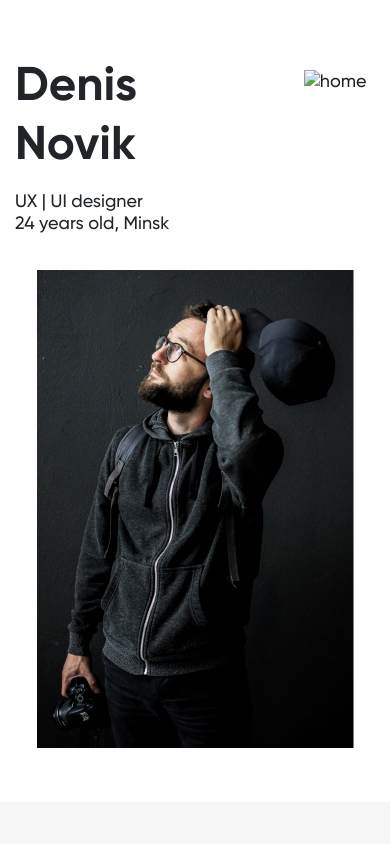
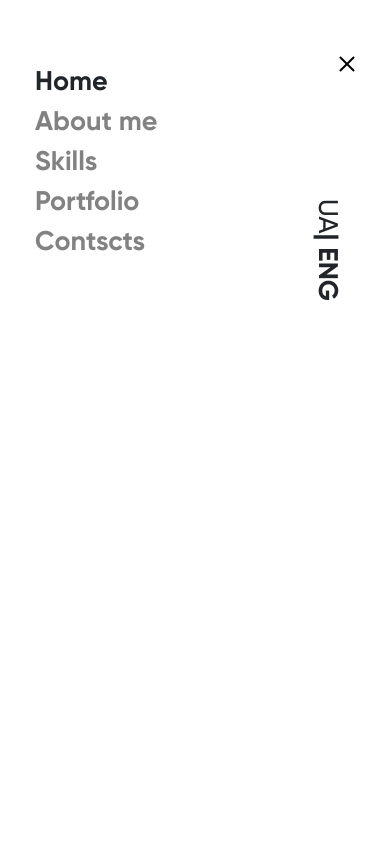
Before and after one commit to martakliastorna/resume.denis, a plain HTML site: page index.html in a window 390 px wide. Both pictures are taken after a click on the element 335 px from the left and 80 px from the top of the page. Shown: the top 844 px of the page. Drawn offline with nearby package versions, Linux system fonts and the light colour scheme.

Commit message:
Add files via upload

```diff
--- a/index.html
+++ b/index.html
@@ -6,6 +6,7 @@
   <meta name="viewport" content="width=device-width, initial-scale=1.0">
   <link rel="stylesheet" href="https://cdn.jsdelivr.net/npm/bootstrap@4.6.2/dist/css/bootstrap.min.css"
     integrity="sha384-xOolHFLEh07PJGoPkLv1IbcEPTNtaed2xpHsD9ESMhqIYd0nLMwNLD69Npy4HI+N" crossorigin="anonymous">
+  <script src="https://code.jquery.com/jquery-3.6.3.min.js"></script>
   <link href="styles/styles.css" rel="stylesheet">
   <title>Document</title>
 </head>
@@ -17,21 +18,24 @@
           <p class="font-bold font-grey"> About me </p>
           <p class="font-bold font-grey"> Skills </p>
           <p class="font-bold font-grey"> Portfolio </p>
-          <p class="font-bold font-grey"> Contacts </p>
+          <p class="font-bold font-grey"> Contscts </p>
         </div>
           <hr>
       </div>
-      <div class="home-icon"><img src="./images/home.png" alt="home"></div>
   </div>
 
 
-<div class="container">
-  <div class=" main-page main-sadow">
-    <p class="font-bold font-max">Denis <br> Novik</p>
-    <p>UX | UI designer <br> 24 years old, Minsk</p>
-    <div class="main-page tansform-p "><p> UA </p><p class="font-bold"> | ENG</p></div>
-  </div>
+<div class="container ">
+  <div class="flex-header">
+  <div class="main-page main-sadow">
+  <p class="font-bold font-max">Denis <br> Novik</p>
+    <p >UX | UI designer <br> 24 years old, Minsk</p>
+    <div class="main-page tansform-p header"><p> UA </p><p class="font-bold"> | ENG</p></div>
 </div>
+  <div class=" header-body"> <div class="header-burger">
+          <span></span>
+        </div></div>
+</div></div>
 <div class="container">
     <img class="img-cont" src="./images/img1.png" alt="foto">
     <img class="img-shadow" src="./images/img1shadow.png" >
@@ -93,21 +97,23 @@
   LinkedIn, Instagram, Behance, Dribble</p>
 </div>
 
-        <div class="none">
-          <div class="text-shadow">
+        <div class=" container shadow header-menu">
+          <div class="flex-head">
+            <div>
             <p class="font-bold"> Home </p>
             <p class="font-bold font-grey"> About me </p>
             <p class="font-bold font-grey"> Skills </p>
             <p class="font-bold font-grey"> Portfolio </p>
             <p class="font-bold font-grey"> Contscts </p>
           </div>
-          <div class="language1">
-            <div class="ing-sg"><img src="./images/x.png"></div>
+          <div>
             <div class="language">
               <p> UA </p>
               <p class="font-bold"> | ENG</p>
-            </div>
+            </div></div>
           </div>
         </div>
+
+<script src="./js/app.js"></script>
 </body>
 </html>
--- /dev/null
+++ b/js/app.js
@@ -0,0 +1,6 @@
+$(document).ready(function () {
+  $(`.header-burger`).click(function(event) {
+    $(`.header-burger,.header-menu`).toggleClass(`active-burger`);
+    $(`body`).toggleClass(`lock`);
+  });
+});
--- a/styles/styles.css
+++ b/styles/styles.css
@@ -39,9 +39,6 @@ body {
 .img-shadow {
   display: none;
 }
-
-
-
 hr {
   border: 1px solid #828282;
   transform: matrix(1, 0, 0, 1, 0, 0);
@@ -60,9 +57,7 @@ hr {
   padding: 2rem 0;
   margin-bottom: 5.5rem;
 }
-.none {
-  display: none;
-}
+
 .content-about {
   background: #F6F6F6;
   text-align: center;
@@ -175,10 +170,96 @@ span {
   padding: 2.5rem 0 6.8rem 0;
   }
 
+.header-burger, .header-menu {
+display: none;
+}
+
 @media screen and (max-width: 640px) {
-.header .container, .img-cont, .main-page .tansform-p {
+hr, .img-cont, .header{
   display: none;
-  }
+}
+.header-body {
+position: relative;
+z-index: 2;
+height: 80px;
+}
+.header-burger {
+  display: block;
+  position: relative;
+  width: 20px;
+  height: 20px;
+}
+
+.header-burger:before,
+.header-burger:after {
+  content: "";
+  background-color: black;
+  position: absolute;
+  width: 100%;
+  height: 2px;
+  left: 0;
+  transition: all 0.3s ease 0s;
+}
+
+.header-burger:before {
+  top: 0;
+}
+
+.header-burger:after {
+  bottom: 0;
+}
+
+.header-burger.active-burger:before {
+  transform: rotate(45deg);
+  top: 9px;
+}
+
+.header-burger.active-burger:after {
+  transform: rotate(-45deg);
+  bottom: 9px;
+}
+
+.header-burger.active-burger span {
+  transform: scale(0);
+}
+
+.header-burger span {
+  position: absolute;
+  background-color: black;
+  left: 0;
+  width: 100%;
+  height: 2px;
+  top: 9px;
+  transition: all 0.3s ease 0s;
+}
+.header-body {
+  position: relative;
+  height: 50px;
+}
+
+.header-menu {
+  font-size: 1.5rem;
+  position: fixed;
+  top: -100%;
+  left: 0;
+  width: 100%;
+  height: 100%;
+  background-color: white;
+  padding: 70px 20px 20px 35px;
+  display: flex;
+  flex-direction: column;
+  overflow: auto;
+}
+
+.header-menu.active-burger {
+  top: 0;
+  transition: all 0.5s ease 0s;
+}
+
+.header-menu a {
+  padding-bottom: .5rem;
+}
+
 .home-icon {
     position: absolute;
     top: 3.5rem;
@@ -187,9 +268,7 @@ span {
     padding: .3rem;
     display: block;
 }
-.home-icon:active {
-  display: none;
-}
+
 .main-sadow {
   display: inline-block;
 }
@@ -212,22 +291,21 @@ span {
 .shadow {
   display: flex;
 }
+.flex-header{
+  margin-top: 2rem;
+  padding: 1rem;
+  display: flex;
+  justify-content: space-between;
+  align-items: start;
+}
+.flex-head {
+  display: flex;
+  justify-content: space-between;
+  align-items: end;
+
+}
 }
 
-.shadow {
-  width: 50%;
-  justify-content:space-between;
-  padding: 2rem ;
-  position: relative;
-}
-.ing-sg {
-    position: absolute;
-      top: 1rem;
-      right: 1rem;
-      cursor: pointer;
-      padding: .3rem;
-      display: block;
-}
 .language {
   display: flex;
   transform: rotate(90deg);
```
